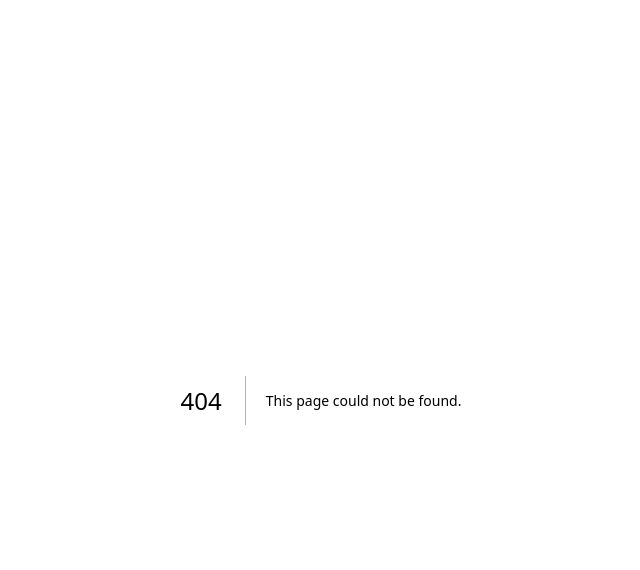
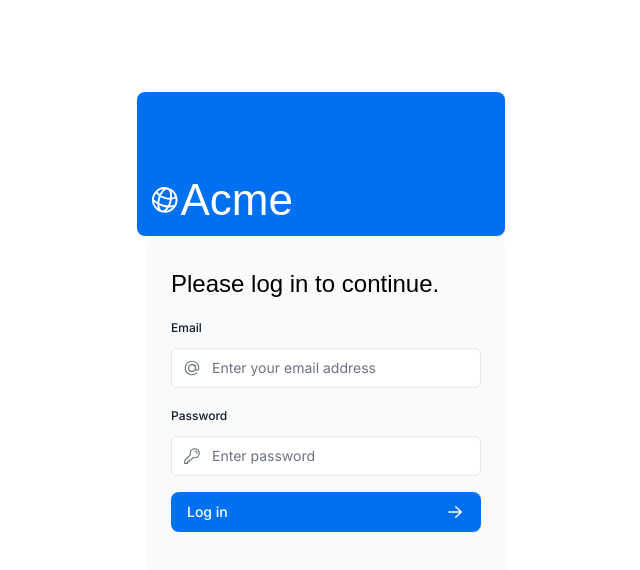
Before and after one commit to Seorin-Jasmine/learn-next-js, a Next.js app: page /login in a window 1280 px wide. Before the commit this address had no page. Shown: the top 570 px of the page, without its empty margins (319-959 px from the left). Built offline with nearby package versions, Linux system fonts and the light colour scheme; a web font is replaced by a local one.

Commit message:
feat: Login 페이지, AUTH_SECRET키 생성 및 추가(Chapter15)

```diff
--- /dev/null
+++ b/app/login/page.tsx
@@ -0,0 +1,17 @@
+import AcmeLogo from "@/app/ui/acme-logo";
+import LoginForm from "@/app/ui/login-form";
+
+export default function LoginPage() {
+    return (
+      <main className="flex items-center justify-center md:h-screen">
+          <div className="relative mx-auto flex w-full max-w-[400px] flex-col space-x-2.5 p-4 md:-mt-32">
+              <div className="flex h-20 w-full items-end rounded-lg bg-blue-500 p-3 md:h-36">
+                  <div className="w-32 text-white md:w-36">
+                      <AcmeLogo />
+                  </div>
+              </div>
+              <LoginForm />
+          </div>
+      </main>
+    );
+}
--- a/package.json
+++ b/package.json
@@ -18,6 +18,7 @@
     "bcrypt": "^5.1.1",
     "clsx": "^2.0.0",
     "next": "^14.0.2",
+    "next-auth": "^5.0.0-beta.4",
     "postcss": "8.4.31",
     "react": "18.2.0",
     "react-dom": "18.2.0",
```
Also changed, not shown: 1 other file (tests, documents, lock files or other folders).
